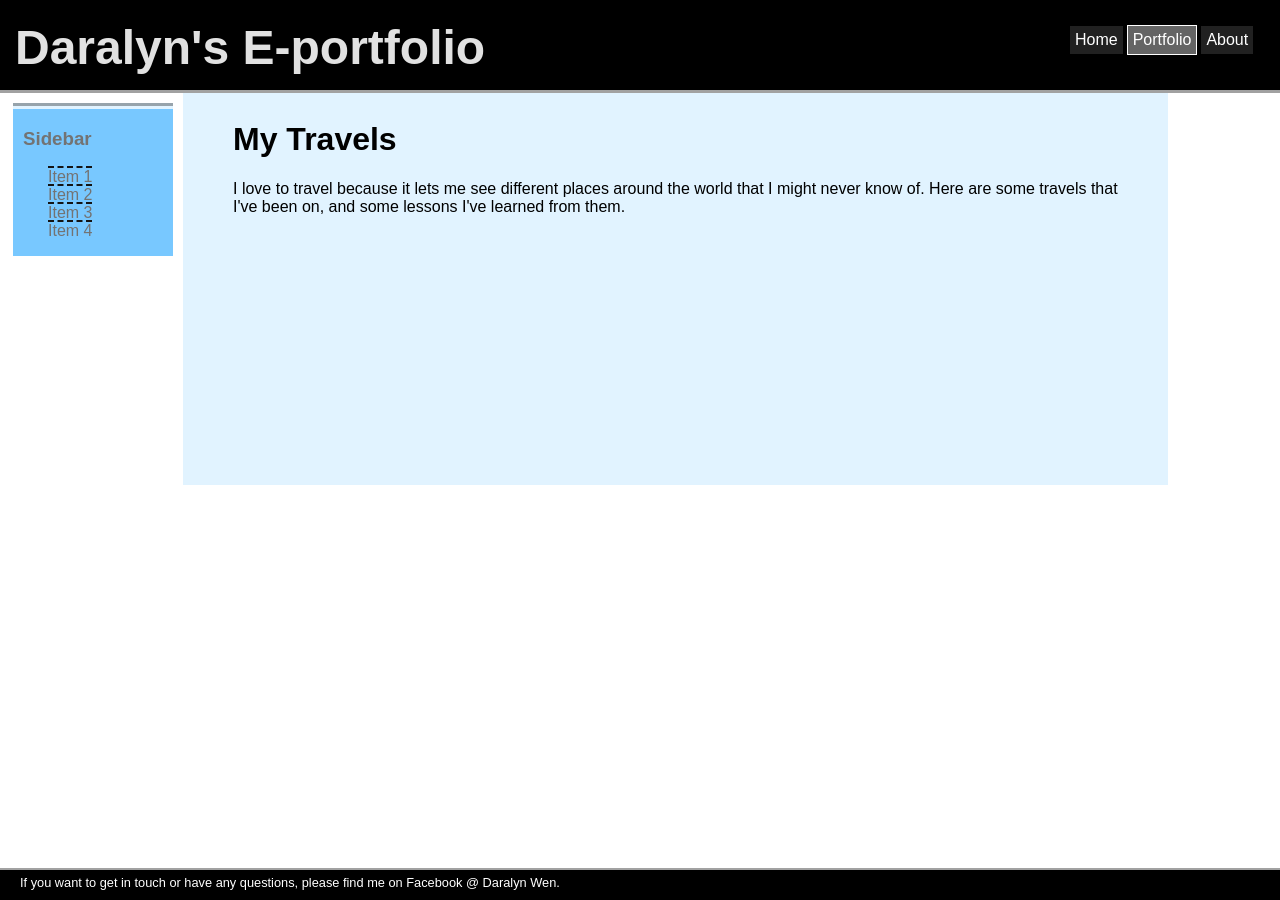
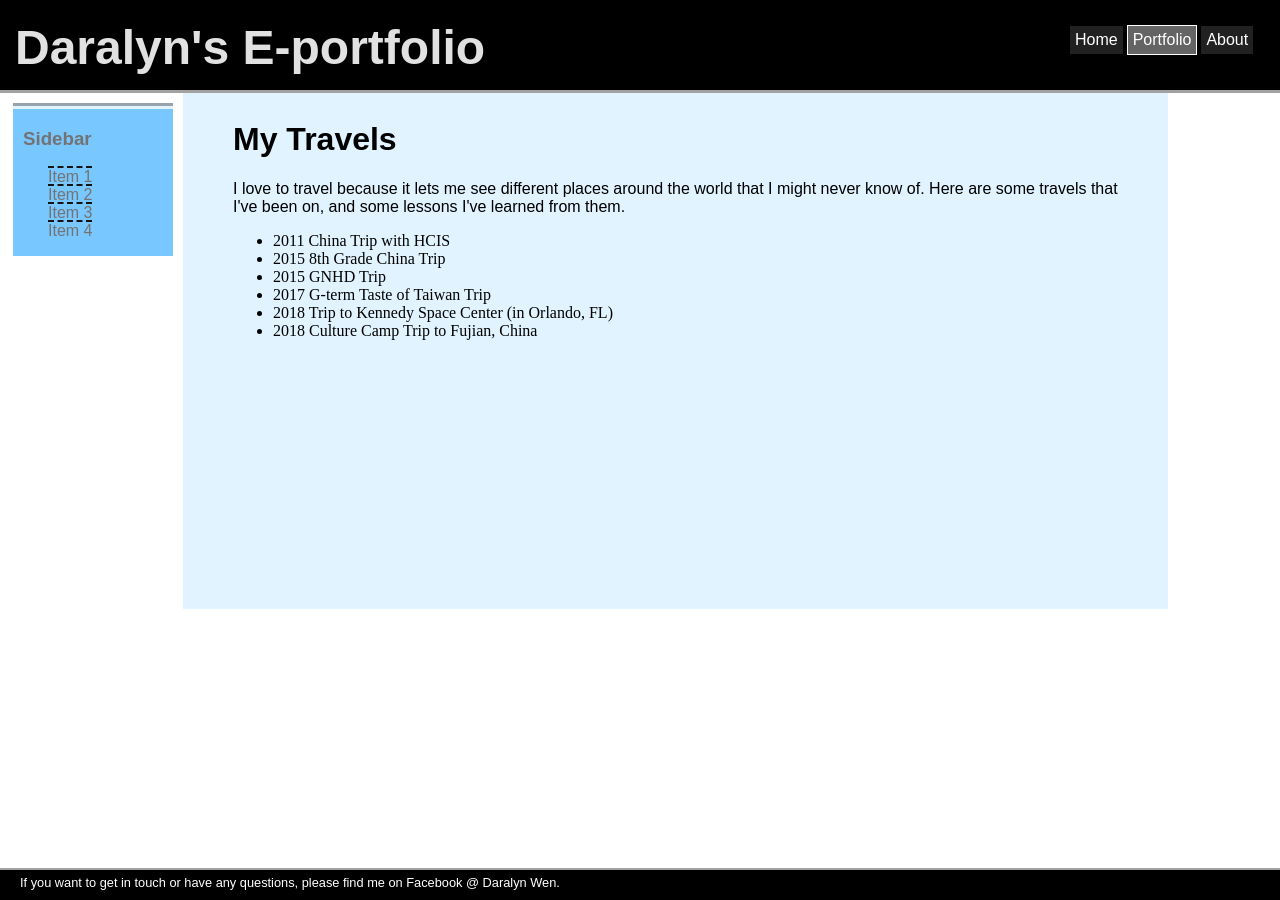
Before and after one commit to daralyn/daralyn.github.io, a Jekyll site: the page built from portfolio/travels/travelings.html, in a window 1280 px wide. Built offline with Jekyll 4.4.1, drawn with Linux system fonts in a browser that asks for light colours.

Commit message:
Update travelings.html

```diff
--- a/portfolio/travels/travelings.html
+++ b/portfolio/travels/travelings.html
@@ -16,3 +16,13 @@ title: Daralyn's Travels
   My Travels
 </h1>
 <p> I love to travel because it lets me see different places around the world that I might never know of. Here are some travels that I've been on, and some lessons I've learned from them.</p>
+
+<ul>
+	<li>2011 China Trip with HCIS</li>
+	<li>2015 8th Grade China Trip</li>
+	<li>2015 GNHD Trip</li>
+	<li>2017 G-term Taste of Taiwan Trip</li>
+	<li>2018 Trip to Kennedy Space Center (in Orlando, FL) </li>
+	<li>2018 Culture Camp Trip to Fujian, China</li>
+
+</ul>
```
